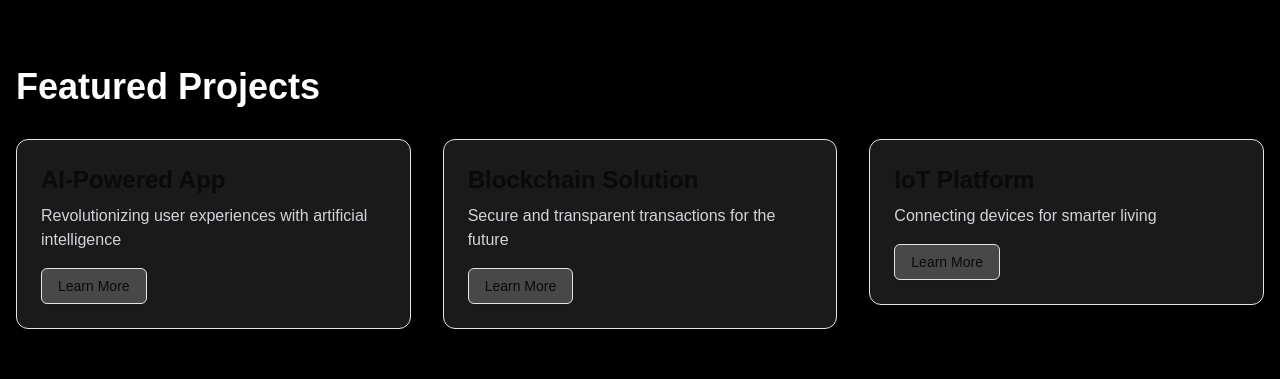
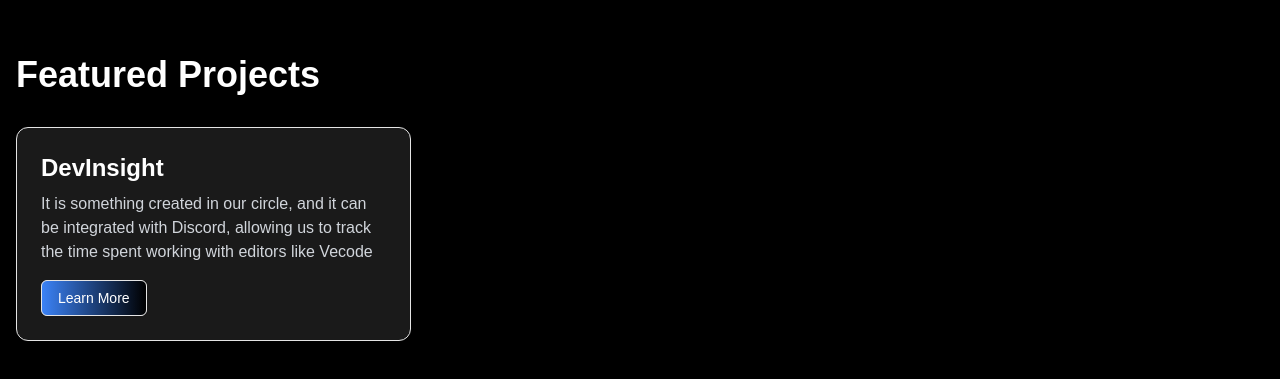
Before and after one commit to kkaiki/portfolio, a Next.js app: page / in a window 1280 px wide. Shown: the part 1802-2181 px from the top of the page. Built offline with nearby package versions, Linux system fonts and the light colour scheme.

Commit message:
feat: implement of feature section

```diff
--- a/app/page.tsx
+++ b/app/page.tsx
@@ -156,16 +156,19 @@ export default function DynamicScrollPortfolio() {
             <h2 className="text-4xl font-bold mb-8">Featured Projects</h2>
             <div className="grid grid-cols-1 md:grid-cols-2 lg:grid-cols-3 gap-8">
               {[
-                { title: "AI-Powered App", desc: "Revolutionizing user experiences with artificial intelligence" },
-                { title: "Blockchain Solution", desc: "Secure and transparent transactions for the future" },
-                { title: "IoT Platform", desc: "Connecting devices for smarter living" },
+              { title: "DevInsight", desc: "It is something created in our circle, and it can be integrated with Discord, allowing us to track the time spent working with editors like Vecode", url: "https://github.com/kkaiki/DevInsight" },
               ].map((project, index) => (
               <FadeInWhenVisible key={index}>
             <Card className="bg-white bg-opacity-10 backdrop-filter backdrop-blur-lg">
             <CardContent className="p-6">
-                      <h3 className="text-2xl font-bold mb-2">{project.title}</h3>
+            <h3 className="text-2xl font-bold mb-2 text-white">{project.title}</h3>
             <p className="text-gray-300 mb-4">{project.desc}</p>
-                      <Button variant="outline" className="bg-white bg-opacity-20 hover:bg-opacity-30 transition-all duration-300">
+            <Button
+            variant="outline"
+            className="bg-gradient-to-r from-blue-500 to-black text-white bg-opacity-20 hover:bg-opacity-30 transition-all duration-300 transform hover:scale-105 hover:shadow-lg"
+            style={{ color: 'white' }}
+            onClick={() => window.open(project.url, '_blank')}
+            >
             Learn More
             </Button>
             </CardContent>
```
Lines whose indentation alone changed are shown as unchanged.
